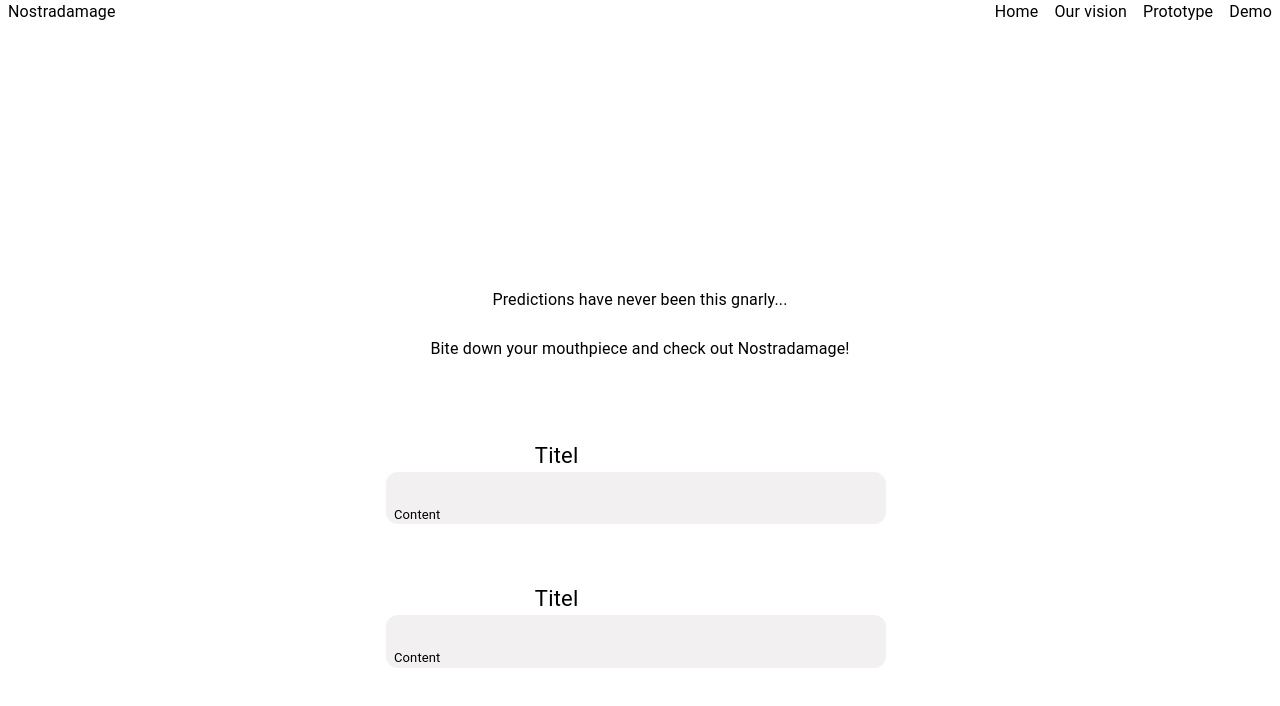
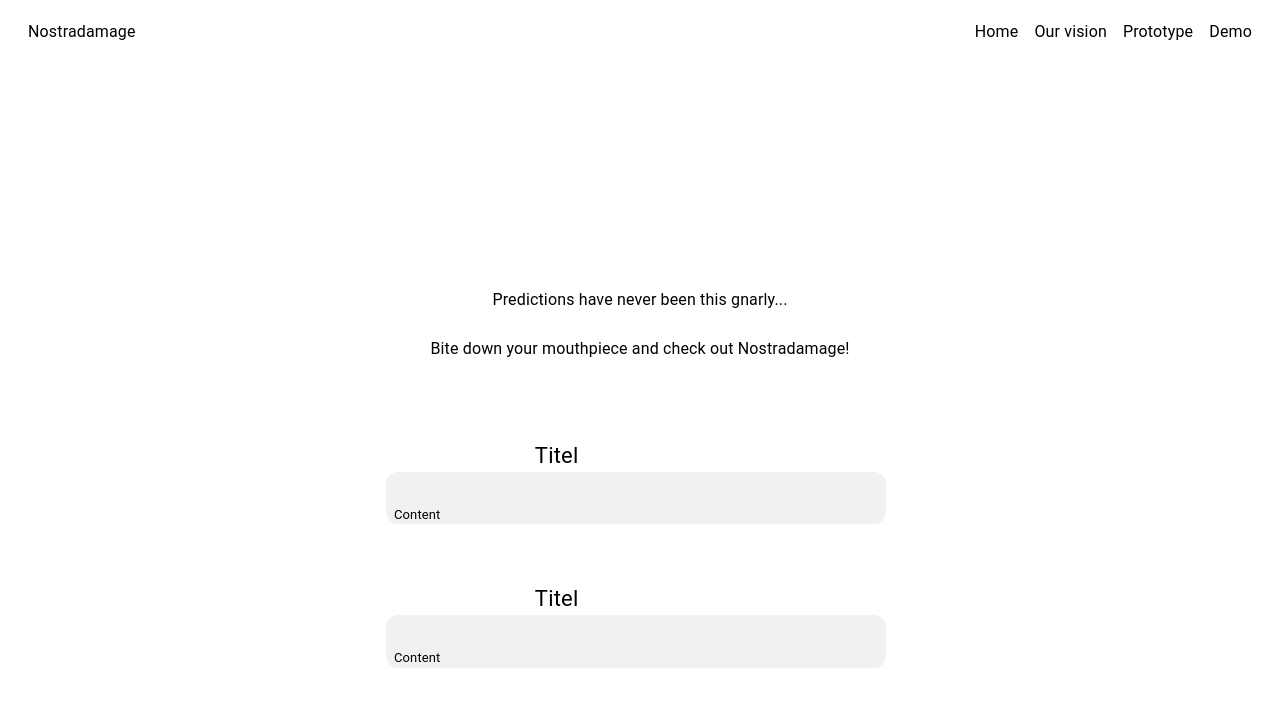
Before and after one commit to alexandsten/nostradamage, a React (Vite) app: page / in a window 1280 px wide. Shown: the top 706 px of the page. Built offline with nearby package versions, Linux system fonts and the light colour scheme.

Commit message:
menu fix

```diff
--- a/src/nostradamage/menu/MainMenu.jsx
+++ b/src/nostradamage/menu/MainMenu.jsx
@@ -4,7 +4,7 @@ import Grid from '@mui/material/Grid';
 
 export default function MainMenu(props) {
   return (
-    <Grid container spacing={2} sx={{ position: 'absolute', top: 0, width: '100%' }}>
+    <Grid container spacing={2} sx={{ position: 'absolute', top: 0, width: '100%', padding: '20px' }}>
       <Grid item xs={12} sm={1} sx={{ textAlign: 'center' }}>
         <Typography sx={{ fontSize: '16px', fontWeight: 'semiBold' }}>
           Nostradamage
```
